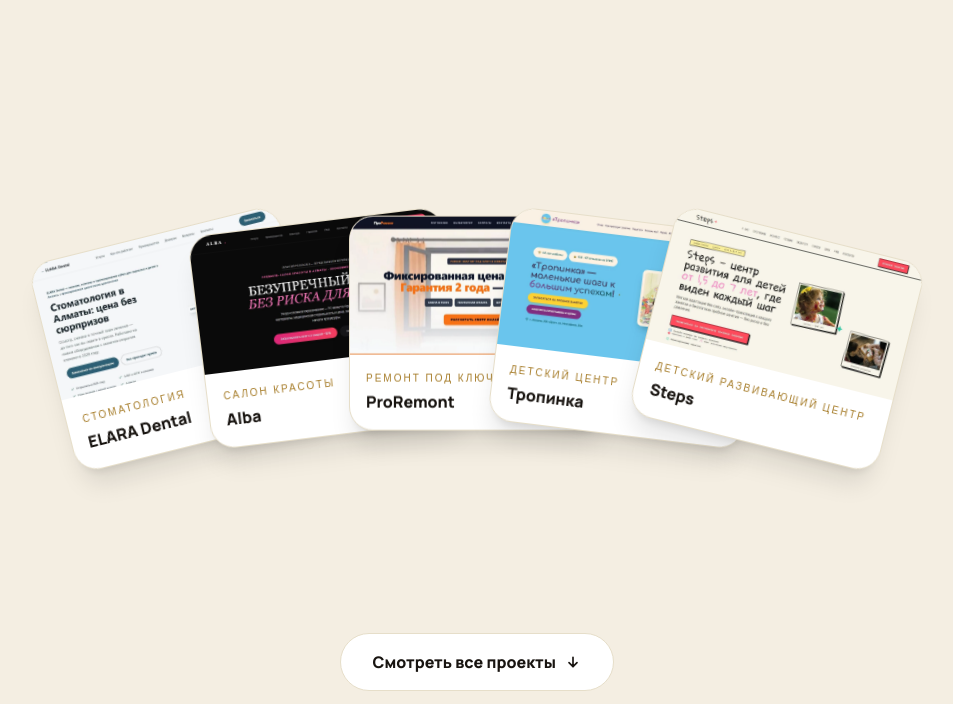
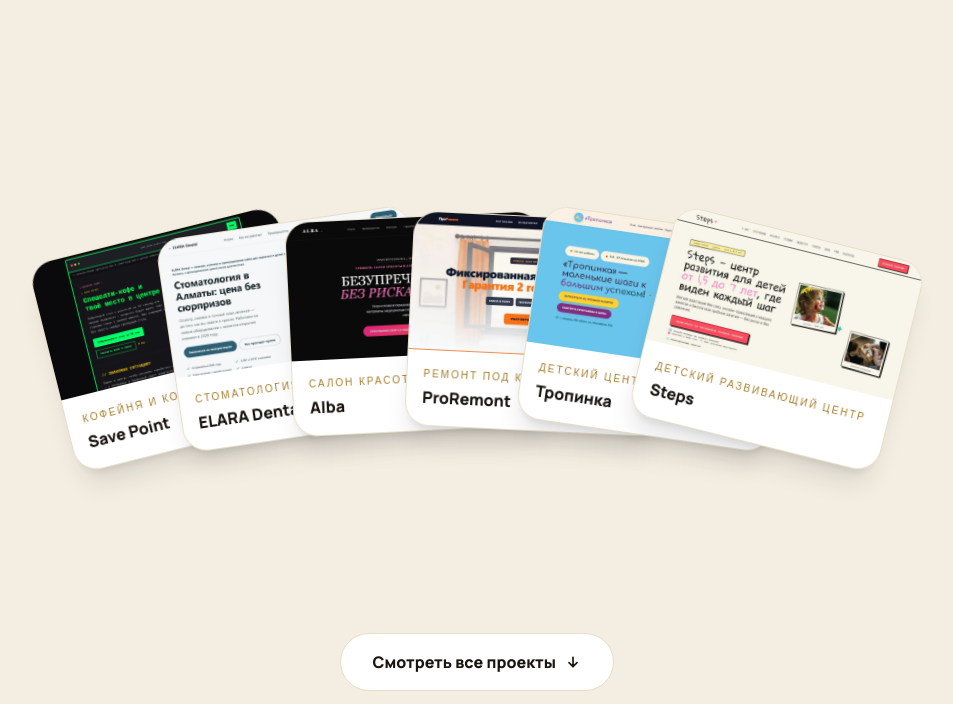
Before and after one commit to Nutamy/Altyn-Click-Portfolio, a plain HTML site: page index.html in a window 1280 px wide. Shown: the part 6421-7125 px from the top of the page, without its empty margins (163-1116 px from the left). Drawn offline with nearby package versions, Linux system fonts and the light colour scheme; a web font is replaced by a local one.

Commit message:
add links

```diff
--- a/index.html
+++ b/index.html
@@ -878,6 +878,24 @@
 const MOBILE = matchMedia(MOBILE_Q);
 const works = [
   {
+    id:'savepoint', name:'Save Point', cat:'Кофейня и коворкинг',
+    tag:'Стол с розеткой и кофе к нужной минуте',
+    tagline:'Бронь стола за 30 секунд — эспрессо готов к приходу',
+    url:'https://savepoint-1hu.pages.dev/',
+    cover:'screenshots/savepoint/01.webp',
+    shots:shots('savepoint'),
+    about:'Лендинг спешелти-кофейни и laptop-friendly пространства в центре Алматы для фрилансеров, стартаперов и тех, кто назначает встречи в центре. Их главная боль — кружить по залу в поисках свободного стола с розеткой и ловить косые взгляды персонала из-за ноутбука. Задача — перенести выбор места и заказ в онлайн и привести к брони стола или предзаказу напитка.',
+    done:[
+      'UX-структура «знакомая ситуация → решение»: четыре боли алматинских кофеен — полная посадка, охота за розеткой, «с ноутбуком нельзя», хаос с бронью — и таблица «что у нас есть → что это даёт тебе».',
+      'Интерактивная карта зала: три зоны (у окна, для встреч, тихий угол), статусы «свободен / скоро освободится / занят» и выбор стола в один клик.',
+      'Онлайн-предзаказ: меню по категориям, корзина с допами и итоговой суммой — напиток готов к точной минуте прихода.',
+      'Брони и заказы уходят в Telegram-бот кофейни через серверную функцию Cloudflare: валидация полей, защита от спама и ограничение частоты заявок.',
+      'Триггеры конверсии: welcome-промокод −20%, индикатор загрузки зала в часы пик и отдельный сценарий брони ивент-зоны на 8–12 человек.',
+      'Стиль ретро-терминала: неоновый зелёный на тёмном фоне, пиксельный шрифт, собственный пиксельный курсор и печенье с предсказаниями в первом экране.'
+    ],
+    highlight:'Сайт говорит на языке своей аудитории: интерфейс оформлен как игровой терминал 90-х — окна TABLE_BOOKING.SYS и INVENTORY_MENU.DAT, метка «checkpoint loaded». Название Save Point превращается в обещание: здесь можно «сохраниться» — занять стол заранее и не тратить время на поиск места.'
+  },
+  {
     id:'elara', name:'ELARA Dental', cat:'Стоматология',
     tag:'Стоматология с ценой, известной до лечения',
     tagline:'Цена без сюрпризов: осмотр, снимки и план лечения — до кресла',
@@ -932,6 +950,7 @@
     id:'tropinka', name:'Тропинка', cat:'Детский центр',
     tag:'Подготовка к школе и развитие детей 3–6 лет',
     tagline:'«Тропинка к школе» — подготовка без родительской тревоги',
+    url:'https://tropinka.pages.dev/',
     cover:'screenshots/tropinka/01.webp',
     shots:shots('tropinka'),
     about:'Конверсионный одностраничный сайт для детского центра в Алматы. Программы для детей 3–6 лет: подготовка к школе, логопедия, студия рисования, казахский и английский языки. Задача — снять родительскую тревогу «не опоздали ли мы», понятно объяснить методику и программы и перевести сомневающегося родителя в запись на пробное занятие.',
@@ -949,6 +968,7 @@
     id:'steps', name:'Steps', cat:'Детский развивающий центр',
     tag:'Каждый шаг — развитие, и каждый шаг виден',
     tagline:'Прозрачность, которую можно увидеть: камеры и диагностика',
+    url:'https://stupenki.pages.dev/',
     cover:'screenshots/steps/01.webp',
     shots:shots('steps'),
     about:'Лендинг детского развивающего центра Steps в Алматы для детей 1,5–7 лет (речевое развитие, логика, подготовка к школе). Для родителей, которых пугает неизвестность — «а что там реально происходит с ребёнком». Задача — перевести это в запись на бесплатное пробное занятие через прозрачность.',
@@ -1008,12 +1028,14 @@
 
 function layoutStack() {
   if (expanded) return;
-  const off = Math.min(stackEl.clientWidth * 0.23, 150);
-  const rots = [-14, -7, 0, 7, 14];
-  const ys   = [16, 5, 0, 5, 16];
-  [...stackEl.children].forEach((c, i) => {
-    const k = i - 2;
-    c.style.transform = 'translate(-50%,-50%) translateX(' + (k * off) + 'px) translateY(' + ys[i] + 'px) rotate(' + rots[i] + 'deg)';
+  const cards = [...stackEl.children];
+  // Fan spans a fixed width and ±14° regardless of card count; k is normalized to -1…1
+  const half = (cards.length - 1) / 2 || 1;
+  const spread = Math.min(stackEl.clientWidth * 0.46, 300);
+  cards.forEach((c, i) => {
+    const k = (i - half) / half;
+    const y = 16 * k * k;
+    c.style.transform = 'translate(-50%,-50%) translateX(' + (k * spread) + 'px) translateY(' + y + 'px) rotate(' + (k * 14) + 'deg)';
   });
 }
 layoutStack();
@@ -1057,6 +1079,7 @@
 const thumbCls = on => 'th flex-none w-12 h-20 sm:w-20 sm:h-14 rounded-xl overflow-hidden border-2 ' +
   (on ? 'border-gold' : 'border-transparent opacity-70 hover:opacity-100') + ' transition bg-ink';
 
+const EXT = '<svg class="w-4 h-4" viewBox="0 0 24 24" fill="none" stroke="currentColor" stroke-width="2.5" stroke-linecap="round" stroke-linejoin="round" aria-hidden="true"><path d="M14 4h6v6M20 4l-9 9M18 14v5a1 1 0 0 1-1 1H5a1 1 0 0 1-1-1V7a1 1 0 0 1 1-1h5"/></svg>';
 function openWork(id) {
   curWork = works.find(w => w.id === id);
   shotIdx = 0;
@@ -1089,6 +1112,8 @@
         '<p class="leading-relaxed text-ink/85">' + curWork.highlight + '</p></div>' +
       '<div class="mt-8 flex flex-wrap items-center gap-4">' +
         '<a href="' + TG + '" target="_blank" rel="noopener" class="btn btn-gold px-7 py-3.5">Хочу похожий сайт ' + ARR + '</a>' +
+        // Live link is optional: projects without a public URL simply don't get the button
+        (curWork.url ? '<a href="' + curWork.url + '" target="_blank" rel="noopener" class="btn btn-ghost px-7 py-3.5">Посмотреть сайт ' + EXT + '</a>' : '') +
         '<span class="text-sm text-mut">Расскажу подробнее о решениях по проекту — в личных сообщениях.</span></div>' +
     '</div>';
   modal.classList.remove('hidden');
```
Also changed, not shown: screenshots/savepoint/01.webp (added), screenshots/savepoint/02.webp (added), screenshots/savepoint/03.webp (added), screenshots/savepoint/04.webp (added), screenshots/savepoint/05.webp (added), screenshots/savepoint/m/01.webp (added), screenshots/savepoint/m/02.webp (added), screenshots/savepoint/m/03.webp (added), screenshots/savepoint/m/04.webp (added), screenshots/savepoint/m/05.webp (added).
